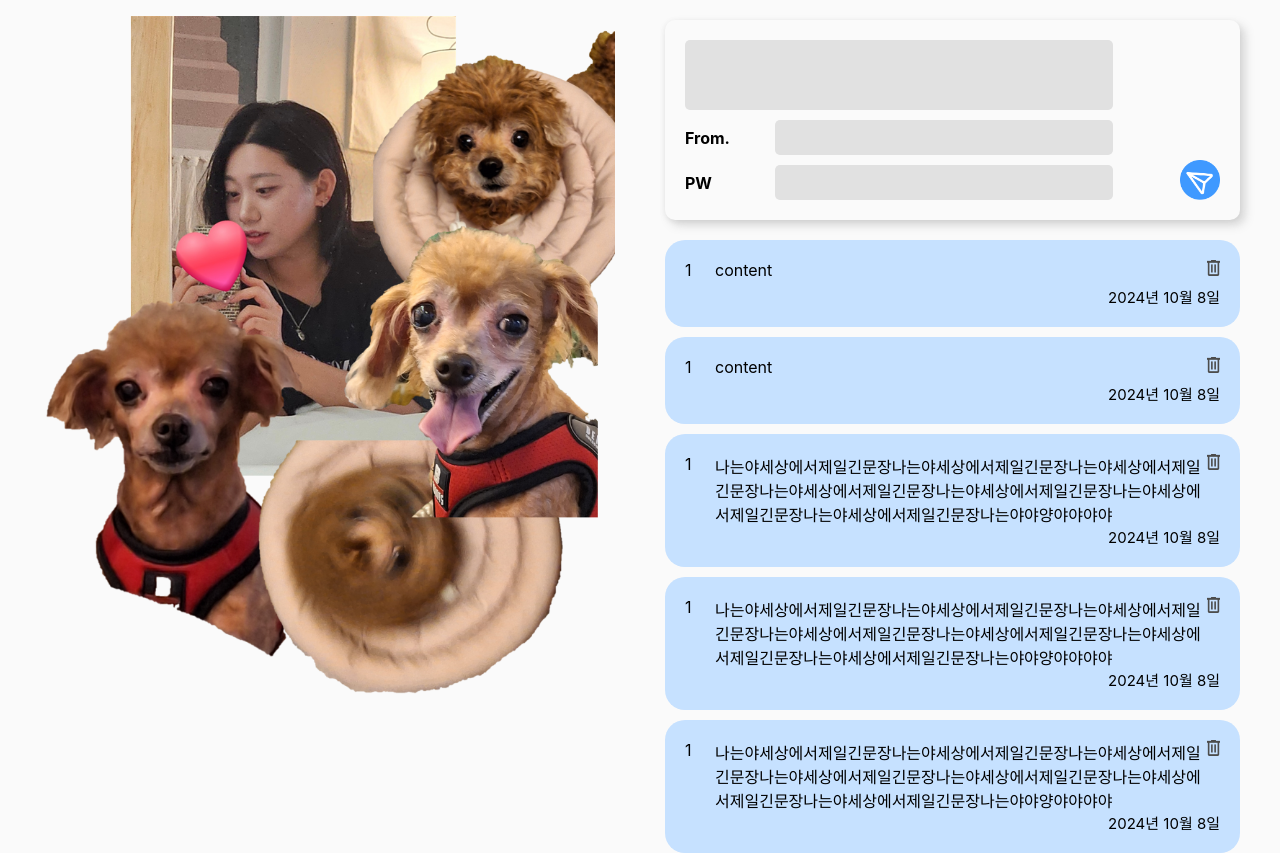
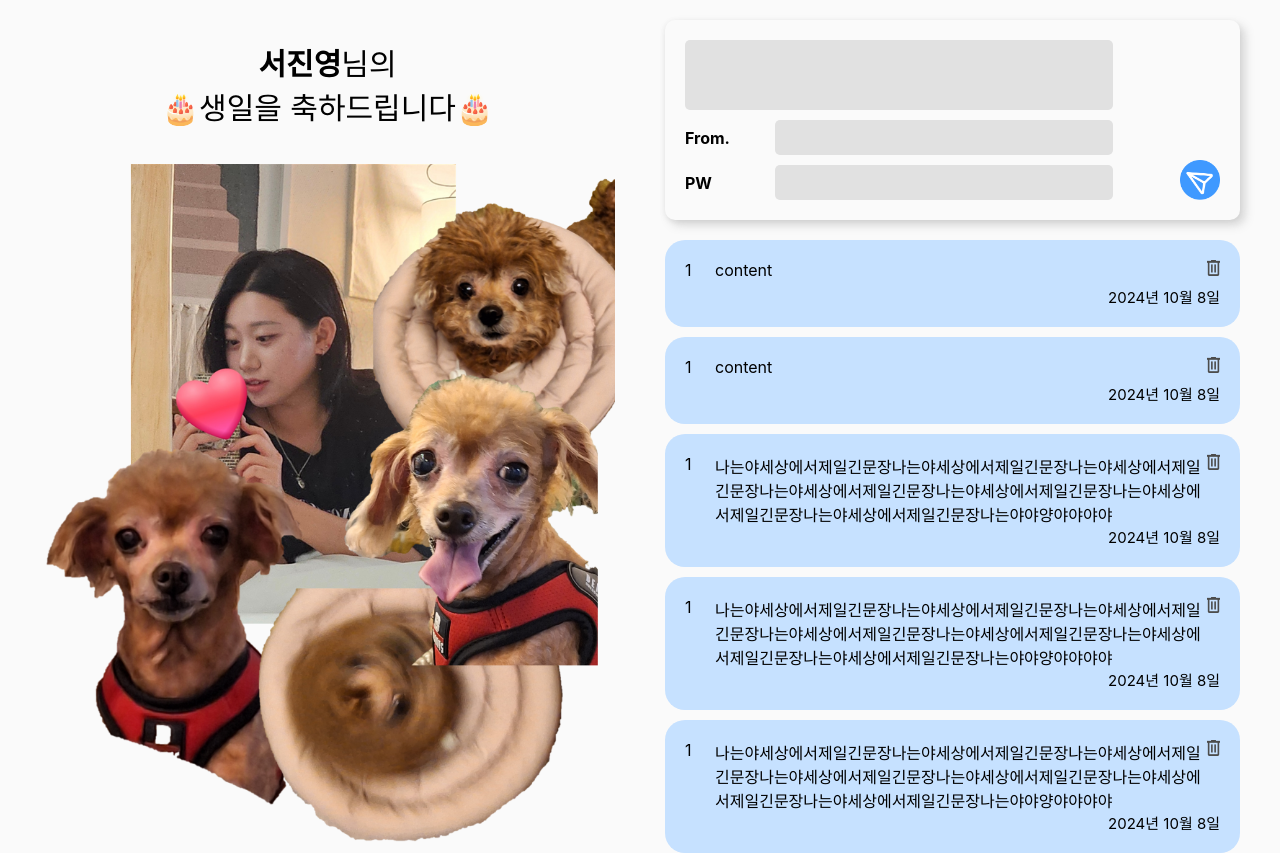
Before and after one commit to 7beunseo/BIrthDay-FE, a React (Vite) app: page / in a window 1280 px wide. Built offline with nearby package versions, Linux system fonts and the light colour scheme.

Commit message:
💄 Design: 축하 문구 추가

```diff
--- a/src/pages/Birth.jsx
+++ b/src/pages/Birth.jsx
@@ -9,6 +9,7 @@ function Birth() {
     <>
       <B.Birth>
         <B.BirthItem>
+          <B.BirthTitle><span>서진영</span>님의<br></br>🎂생일을 축하드립니다🎂</B.BirthTitle>
         <Picture />
         </B.BirthItem>
         <B.BirthItem>
--- a/src/styles/BirthStyle.js
+++ b/src/styles/BirthStyle.js
@@ -21,3 +21,18 @@ export const BirthItem = styled.div`
         margin: 0 auto;
     }
 `;
+
+export const BirthTitle = styled.div`
+    padding: 20px 0px;
+    margin-top: 20px;
+    font-size: 30px;
+    text-align: center;
+
+    span {
+        font-weight: bold;
+    }
+
+    @media (max-width: 768px) {
+        font-size: 20px;
+    }
+`
```
